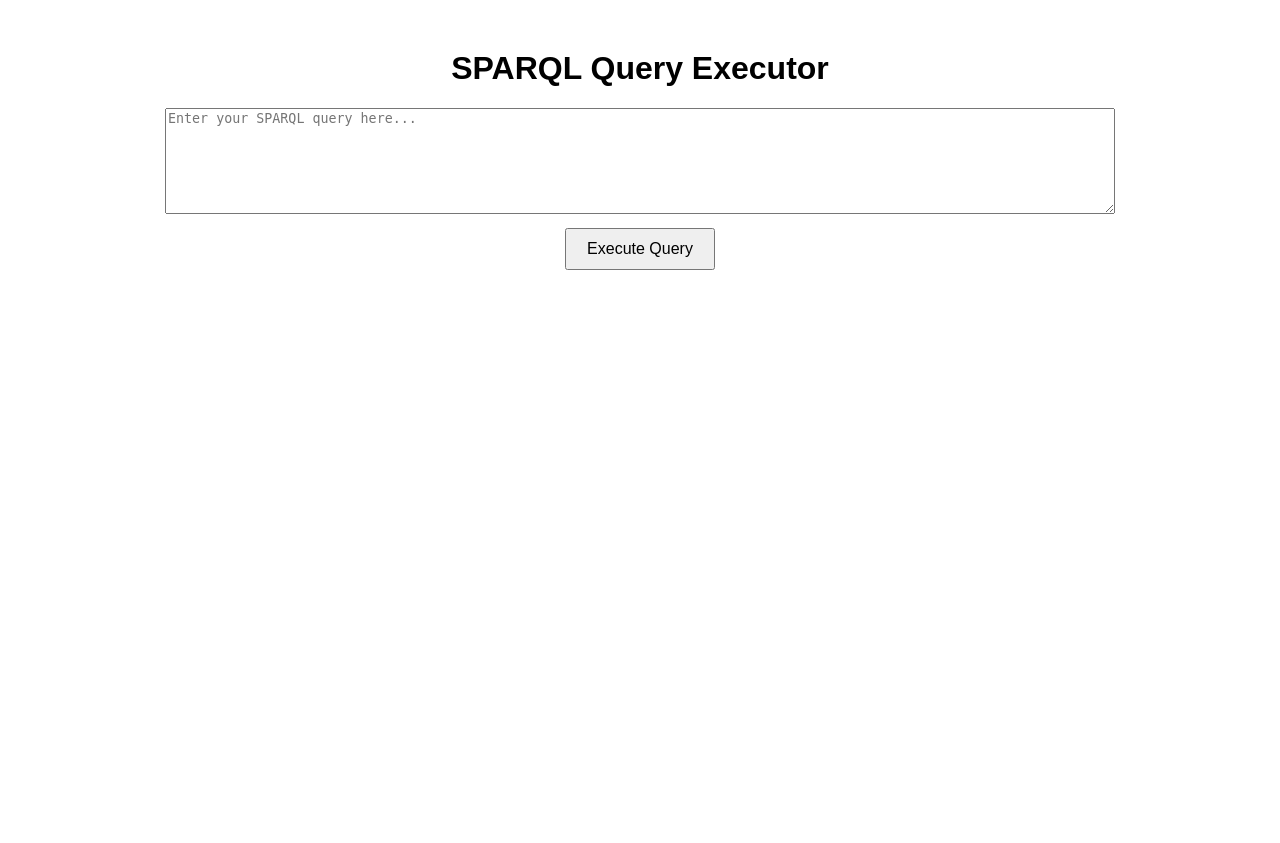
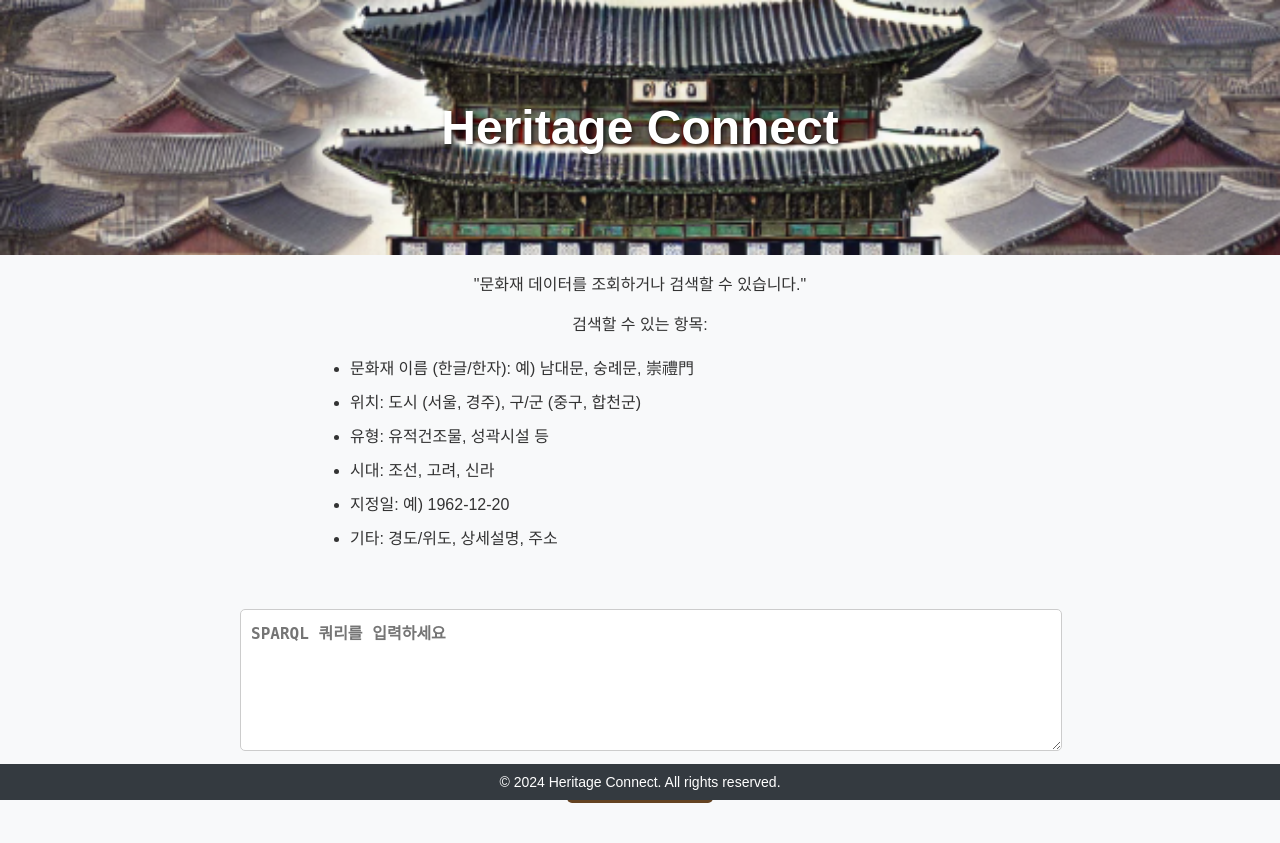
Before and after one commit to schwa456/Ontology, a Flask app: page / in a window 1280 px wide. Before the commit the page ends 270 px from the top, so only its background shows below. Run offline with Flask 3, Linux system fonts and the light colour scheme.

Commit message:
index revised by MJ Jang

```diff
--- a/FinalProj/templates/index.html
+++ b/FinalProj/templates/index.html
@@ -3,51 +3,141 @@
 <head>
     <meta charset="UTF-8">
     <meta name="viewport" content="width=device-width, initial-scale=1.0">
-    <title>SPARQL Query Executor</title>
+    <title>Heritage Connect</title>
     <style>
         body {
             font-family: Arial, sans-serif;
-            margin: 50px;
-        }
-        h1 {
+            margin: 0;
+            padding: 0;
+            background: #f8f9fa;
+            color: #333;
             text-align: center;
         }
-        form {
-            margin-bottom: 20px;
-            text-align: center;
+
+        header {
+            background: url("../static/images/image.png") no-repeat center center;
+            background-size: cover;
+            color: white;
+            padding: 100px 20px;
+            text-shadow: 2px 2px 4px rgba(0, 0, 0, 0.7); /* 텍스트 가독성을 위한 그림자 */
+            position: relative;
         }
-        textarea {
-            width: 80%;
-            height: 100px;
+
+        header h1 {
+            margin: 0;
+            font-size: 48px;
+            font-weight: bold;
+        }
+
+        /* 설명 문구 스타일 */
+        .description ul.search-info {
+            list-style-type: disc;
+            margin: 20px auto;
+            text-align: left;
+            max-width: 600px;
+            padding-left: 20px;
+            color: #333;
+        }
+
+        .description ul.search-info li {
             margin-bottom: 10px;
         }
+
+
+        main {
+            padding: 20px;
+        }
+
+        form {
+            margin: 20px auto;
+            text-align: center;
+            max-width: 800px;
+        }
+
+        textarea {
+            width: 100%;
+            height: 120px;
+            border: 1px solid #ccc;
+            border-radius: 5px;
+            padding: 10px;
+            font-size: 16px;
+            font-weight: bold;
+        }
+
         button {
+            margin-top: 10px;
+            background-color: #654321;
+            color: white;
+            border: none;
             padding: 10px 20px;
             font-size: 16px;
+            border-radius: 5px;
+            cursor: pointer;
         }
+
+        button:hover {
+            background-color: #0056b3;
+        }
+
         table {
             width: 100%;
+            margin: 20px auto;
             border-collapse: collapse;
-            margin-top: 20px;
+            max-width: 800px;
         }
+
         th, td {
-            border: 1px solid #ccc;
+            border: 1px solid #ddd;
             padding: 10px;
-            text-align: center;
         }
+
         th {
             background-color: #f2f2f2;
         }
+
         .error {
             color: red;
-            text-align: center;
+            margin: 20px 0;
+        }
+
+        footer {
+            background-color: #343a40;
+            color: white;
+            padding: 10px 0;
+            position: fixed;
+            bottom: 0;
+            width: 100%;
+        }
+
+        footer p {
+            margin: 0;
+            font-size: 14px;
         }
     </style>
 </head>
 <body>
-    <h1>SPARQL Query Executor</h1>
+
+    <header>
+        <h1>Heritage Connect</h1>
+    </header>
+
+    <div class="description">
+        <p>"문화재 데이터를 조회하거나 검색할 수 있습니다."</p>
+        <p>검색할 수 있는 항목:</p>
+        <ul class="search-info">
+            <li>문화재 이름 (한글/한자): 예) 남대문, 숭례문, 崇禮門</li>
+            <li>위치: 도시 (서울, 경주), 구/군 (중구, 합천군)</li>
+            <li>유형: 유적건조물, 성곽시설 등</li>
+            <li>시대: 조선, 고려, 신라</li>
+            <li>지정일: 예) 1962-12-20</li>
+            <li>기타: 경도/위도, 상세설명, 주소</li>
+        </ul>
+    </div>
+
+
+    <main>
         <form id="query-form">
-        <textarea id="sparql-query" placeholder="Enter your SPARQL query here..."></textarea><br>
+            <textarea id="sql-query" placeholder="SPARQL 쿼리를 입력하세요"></textarea><br>
             <button type="submit">Execute Query</button>
         </form>
 
@@ -56,11 +146,18 @@
             <thead id="table-head"></thead>
             <tbody id="table-body"></tbody>
         </table>
+    </main>
+
+
+
+    <footer>
+        <p>© 2024 Heritage Connect. All rights reserved.</p>
+    </footer>
 
     <script>
         document.getElementById('query-form').addEventListener('submit', function(event) {
             event.preventDefault();
-            const query = document.getElementById('sparql-query').value;
+            const query = document.getElementById('sql-query').value;
 
             fetch('/query', {
                 method: 'POST',
@@ -82,8 +179,6 @@
                     tableHead.innerHTML = '';
                     tableBody.innerHTML = '';
 
-
-                // Create table headers
                     if (data.length > 0) {
                         const headers = Object.keys(data[0]);
                         const headRow = document.createElement('tr');
@@ -94,7 +189,6 @@
                         });
                         tableHead.appendChild(headRow)
 
-                    // 데이터 행 생성
                         data.forEach(row => {
                             const tr = document.createElement('tr');
                             Object.values(row).forEach(cell => {
@@ -113,7 +207,7 @@
                 }
             })
             .catch(error => {
-            console.error('Fetch Error:'. error);
+                console.error('Fetch Error:', error);
                 document.getElementById('error-message').textContent = 'An Error Occurred';
                 resultTable.style.display = 'none';
             });
```
Also changed, not shown: FinalProj/static/images/image.png (added). Lines whose indentation alone changed are shown as unchanged.
